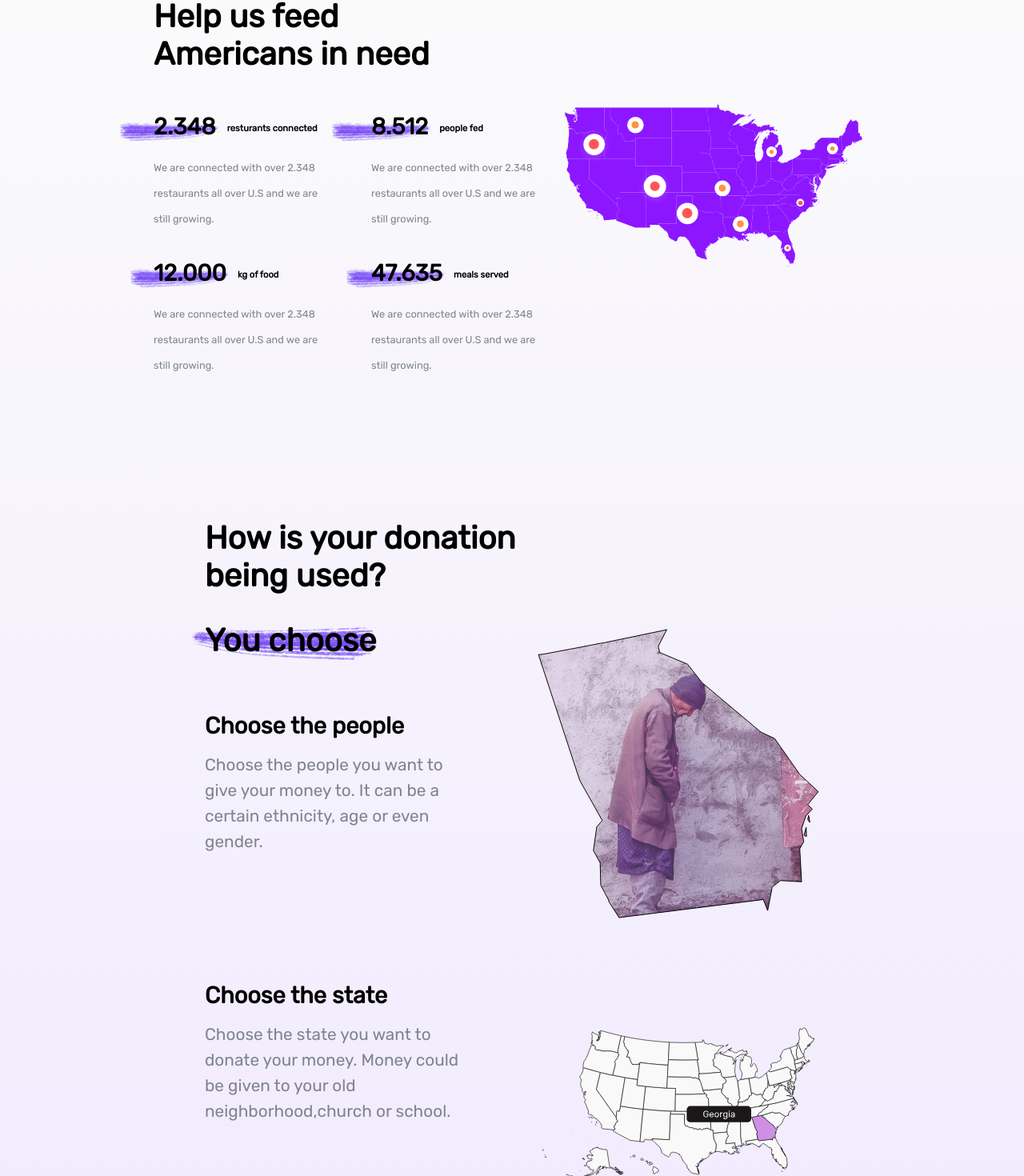
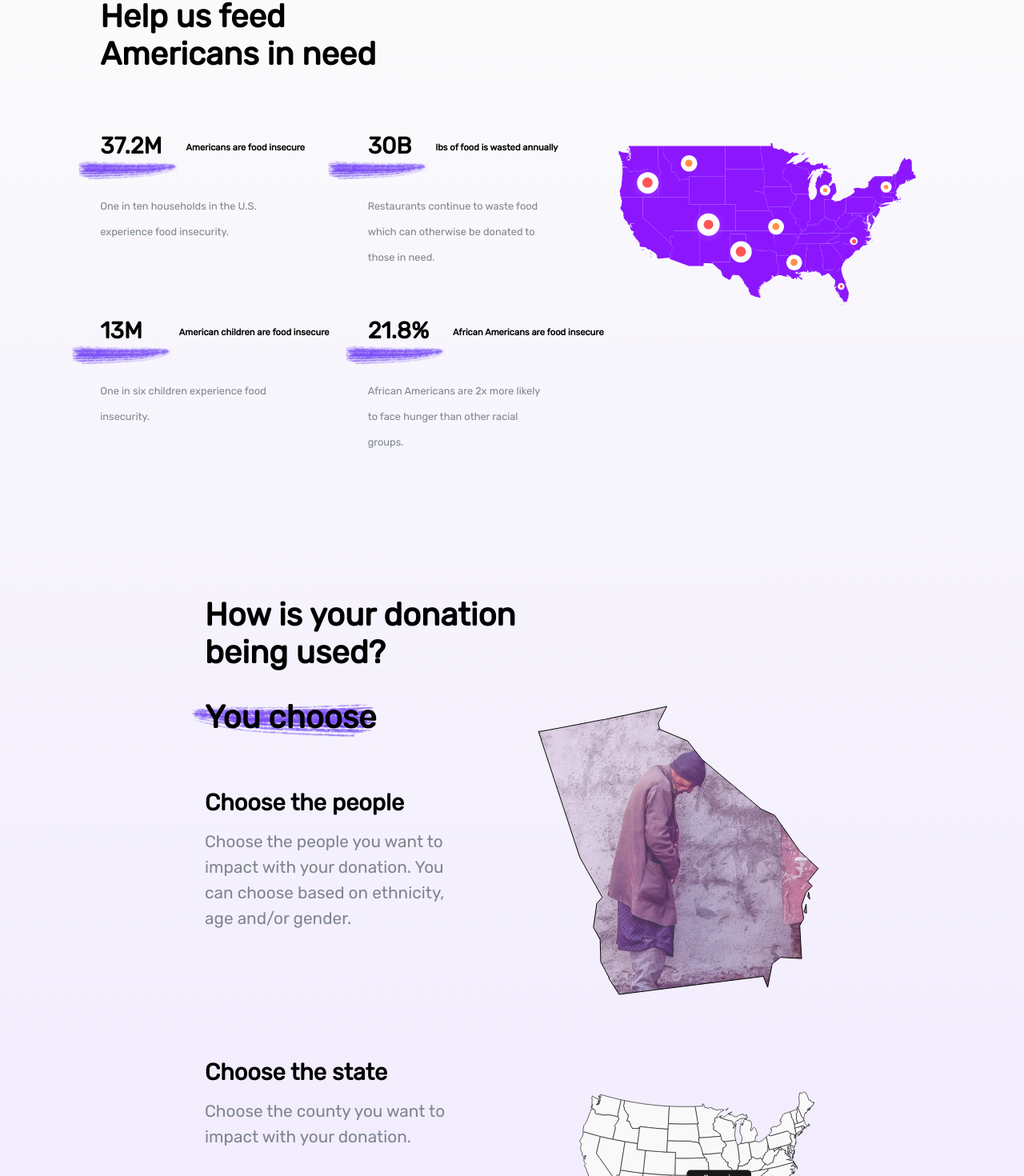
Before and after one commit to ali-718/ubfweb, a React (Create React App) app: page / in a window 1280 px wide. Shown: the part 2729-4199 px from the top of the page at 80% size. Built offline with nearby package versions, Linux system fonts and the light colour scheme.

Commit message:
fixed typography

```diff
--- a/src/components/Home/FifthContent/FifthContent.jsx
+++ b/src/components/Home/FifthContent/FifthContent.jsx
@@ -13,8 +13,7 @@ export const FifthContent = () => {
         </div>
 
         <p className={styles.subHeading}>
-          Why throw your waste food when you can sell it to us ? Help us save
-          lifes and make a better world.
+          Help us combat food insecurity and food wastage.
         </p>
 
         <input
@@ -24,7 +23,7 @@ export const FifthContent = () => {
         <input className={styles.input} placeholder={"Street"} />
 
         <input className={styles.input} placeholder={"Email"} />
-        <SmallButton classname={styles.button} text={"Sign up"} />
+        <SmallButton classname={styles.button} text={"Let’s Connect"} />
       </div>
     </div>
   );
--- a/src/components/Home/FifthContent/FifthContent.module.scss
+++ b/src/components/Home/FifthContent/FifthContent.module.scss
@@ -3,6 +3,9 @@
   max-width: 65rem;
   padding-top: 5rem;
   padding-bottom: 10rem;
+  display: flex;
+  flex-direction: column;
+  align-items: center;
 
   @media (max-width: 1000px) {
     max-width: 100%;
--- a/src/components/Home/FourthContent/FourthContent.jsx
+++ b/src/components/Home/FourthContent/FourthContent.jsx
@@ -26,8 +26,7 @@ export const FourthContent = () => {
         Are you someone who needs a warm plate of food on a daily basis?
       </p>
       <p className={styles.subHeading}>
-        Get a warm plate of food for you and your family with{" "}
-        <span>3 easy steps</span>
+        Get a warm plate of food in <span>3 easy steps</span>
       </p>
 
       <div className={styles.belowContent}>
@@ -36,15 +35,15 @@ export const FourthContent = () => {
             image={oneIcon}
             heading={"Sign Up"}
             text={
-              "Sign up to our platform and enter you details in order to request the card that will give you the permission to receive a free meal."
+              "Sign up on our platform by answering a few questions. We determine your eligibility based on the documents you provide. "
             }
           />
 
           <NumberIconContainer
             image={twoIcon}
-            heading={"Get your card"}
+            heading={"Get Approved"}
             text={
-              "One week after your appication you will receive a card. This card will allow you to find your nearest restaurant which is connected with us ."
+              "Once approved, you receive access to participating restaurants within your location. "
             }
           />
 
@@ -52,7 +51,7 @@ export const FourthContent = () => {
             image={threeIcon}
             heading={"Receive your meal"}
             text={
-              "Now you are ready to go to one of our connected restaurants and receive your warm meal for you and your family."
+              "Using your QR code, pick up a meal at a participating restaurant. "
             }
           />
         </div>
--- a/src/components/Home/ThirdContent/ThirdContent.jsx
+++ b/src/components/Home/ThirdContent/ThirdContent.jsx
@@ -29,31 +29,31 @@ export const ThirdContent = () => {
               <div>
                 <div className={styles.headingBox}>
                   <div className={styles.headingTextBox}>
-                    <p>2.348</p>
+                    <p>37.2M</p>
                     <img className={styles.highlighter} src={highLighter4} />
-                    <span>resturants connected</span>
+                    <span>Americans are food insecure</span>
                   </div>
                   <div className={styles.subTextBox}>
                     <p>
-                      We are connected with over 2.348 restaurants all over U.S
-                      and we are still growing.
+                      One in ten households in the U.S. experience food
+                      insecurity.
                     </p>
                   </div>
                 </div>
               </div>
 
-              <div className={styles.secondBox}>
+              <div className={styles.secondBoxSpecial}>
                 <div className={styles.headingBox}>
                   <div className={styles.headingTextBox}>
-                    <p>12.000</p>
-                    <img className={styles.highlighter} src={highLighter4} />
-                    <span>kg of food</span>
+                    <p>13M</p>
+                    <img
+                      className={styles.highlighterSpecial}
+                      src={highLighter4}
+                    />
+                    <span>American children are food insecure </span>
                   </div>
                   <div className={styles.subTextBox}>
-                    <p>
-                      We are connected with over 2.348 restaurants all over U.S
-                      and we are still growing.
-                    </p>
+                    <p>One in six children experience food insecurity.</p>
                   </div>
                 </div>
               </div>
@@ -63,14 +63,14 @@ export const ThirdContent = () => {
               <div>
                 <div className={styles.headingBox}>
                   <div className={styles.headingTextBox}>
-                    <p>8.512</p>
+                    <p>30B</p>
                     <img className={styles.highlighter} src={highLighter4} />
-                    <span>people fed</span>
+                    <span>lbs of food is wasted annually</span>
                   </div>
                   <div className={styles.subTextBox}>
                     <p>
-                      We are connected with over 2.348 restaurants all over U.S
-                      and we are still growing.
+                      Restaurants continue to waste food which can otherwise be
+                      donated to those in need.
                     </p>
                   </div>
                 </div>
@@ -79,14 +79,14 @@ export const ThirdContent = () => {
               <div className={styles.secondBox}>
                 <div className={styles.headingBox}>
                   <div className={styles.headingTextBox}>
-                    <p>47.635</p>
+                    <p>21.8%</p>
                     <img className={styles.highlighter} src={highLighter4} />
-                    <span>meals served</span>
+                    <span>African Americans are food insecure </span>
                   </div>
                   <div className={styles.subTextBox}>
                     <p>
-                      We are connected with over 2.348 restaurants all over U.S
-                      and we are still growing.
+                      African Americans are 2x more likely to face hunger than
+                      other racial groups.
                     </p>
                   </div>
                 </div>
@@ -180,8 +180,8 @@ export const ThirdContent = () => {
                   </div>
                   <div className={styles.thirdContentSubText}>
                     <p>
-                      Choose the people you want to give your money to. It can
-                      be a certain ethnicity, age or even gender.
+                      Choose the people you want to impact with your donation.
+                      You can choose based on ethnicity, age and/or gender.
                     </p>
                   </div>
                 </div>
@@ -214,8 +214,7 @@ export const ThirdContent = () => {
                   </div>
                   <div className={styles.thirdContentSubText}>
                     <p>
-                      Choose the state you want to donate your money. Money
-                      could be given to your old neighborhood,church or school.
+                      Choose the county you want to impact with your donation.
                     </p>
                   </div>
                 </div>
@@ -224,7 +223,7 @@ export const ThirdContent = () => {
           </div>
         </div>
 
-        <img src={usMap} className={styles.thirdContentImageTwo} />
+        <img src={usMap} className={styles.thirdContentImageTwoSpecial} />
       </div>
 
       <div className={styles.thirdContentBoxTwo}>
@@ -250,7 +249,7 @@ export const ThirdContent = () => {
                   <div className={styles.thirdContentSubText}>
                     <p>
                       Do you want all of your money to be given directly to the
-                      cause, or would you like to give an amount to our
+                      cause, or would you like to split the amount to the
                       overhead? You choose!
                     </p>
                   </div>
--- a/src/components/Home/ThirdContent/ThirdContent.module.scss
+++ b/src/components/Home/ThirdContent/ThirdContent.module.scss
@@ -14,7 +14,6 @@
 
 .leftBox {
   display: flex;
-  align-items: center;
   justify-content: flex-start;
   margin-top: 5rem;
 
@@ -67,7 +66,13 @@
 }
 
 .highlighter {
-  margin-left: -7.5rem;
+  margin-left: -6.5rem;
+  margin-top: 3rem;
+}
+
+.highlighterSpecial {
+  margin-left: -5.5rem;
+  margin-top: 3rem;
 }
 
 .subTextBox {
@@ -87,6 +92,10 @@
 
 .secondBox {
   margin-top: 2rem;
+}
+
+.secondBoxSpecial {
+  margin-top: 4rem;
 }
 
 .secondColumn {
@@ -300,7 +309,7 @@
 
 .thirdContenHighlighter {
   margin-left: -1.5rem;
-  margin-bottom: -5.5rem;
+  margin-bottom: -7.5rem;
   z-index: 1;
 
   @media (max-width: 1300px) {
@@ -422,6 +431,25 @@
   }
 }
 
+.thirdContentImageTwoSpecial {
+  height: 100%;
+  object-fit: contain;
+  margin-bottom: -8rem;
+
+  @media (max-width: 1300px) {
+    width: 22rem;
+  }
+
+  @media (max-width: 1100px) {
+    margin-top: 3rem;
+    width: 22rem;
+  }
+
+  @media (max-width: 700px) {
+    width: 100%;
+  }
+}
+
 .thirdContentImageThree {
   height: 100%;
   object-fit: contain;
```
